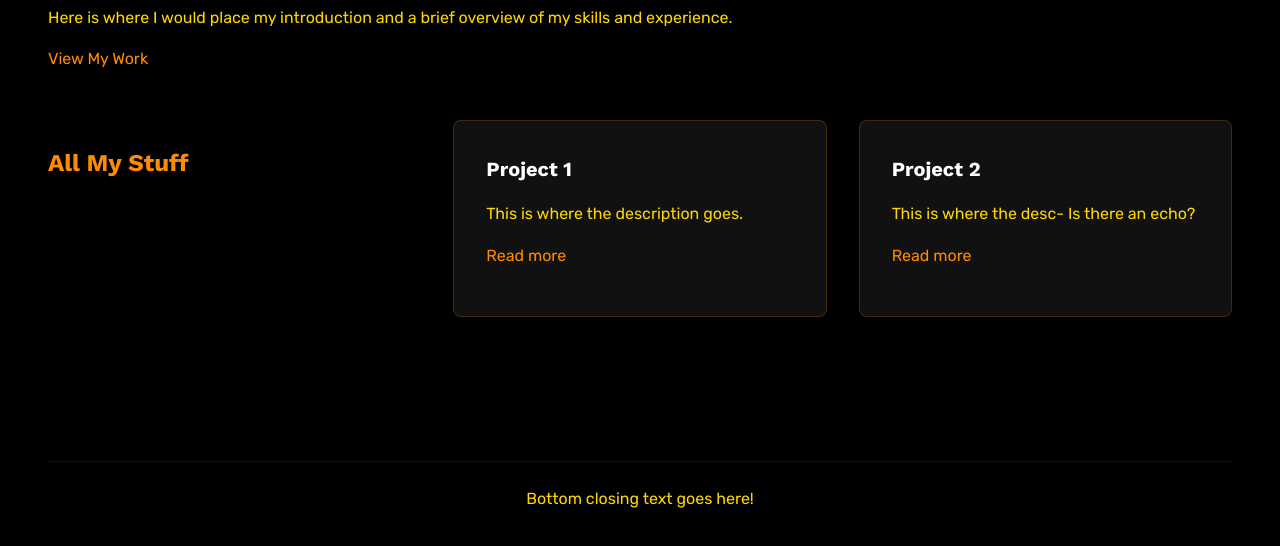
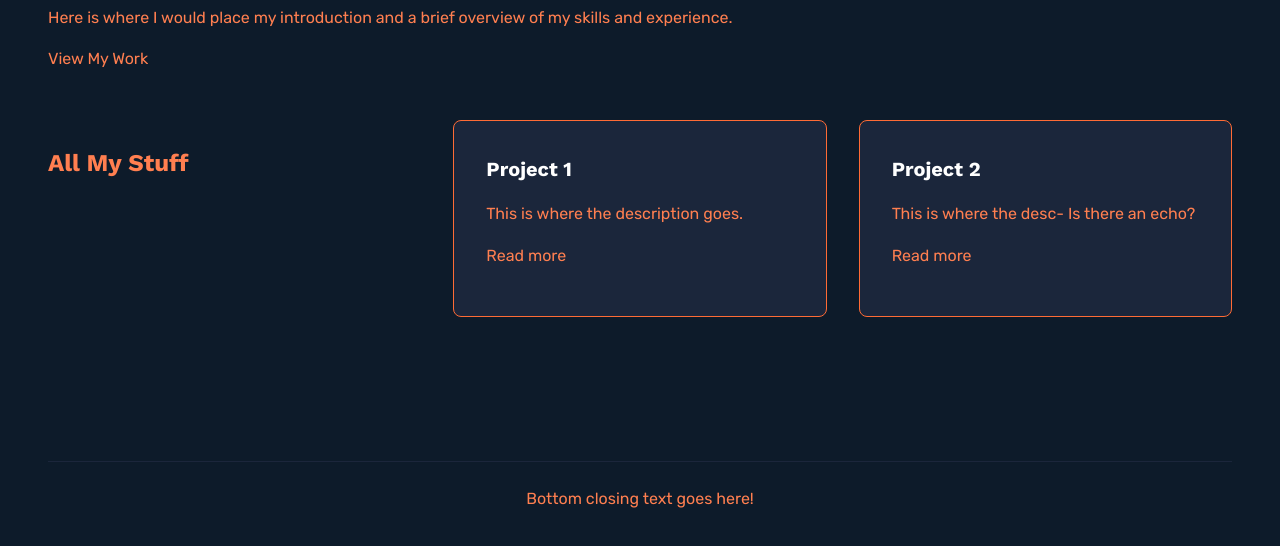
Before and after one commit to StephenVela88/Dev-140, a plain HTML site: page index.html in a window 1280 px wide. Shown: the part 266-812 px from the top of the page. Drawn offline with nearby package versions, Linux system fonts and the light colour scheme.

Commit message:
css error fix

```diff
--- a/Wireframe.css
+++ b/Wireframe.css
@@ -2,16 +2,16 @@
 @import url('https://fonts.googleapis.com/css2?family=Work+Sans:wght@400;600;700&family=Rubik:wght@400&display=swap');
 
 :root {
-  /* Updated color scheme */
-  --bg-dark: #000000;
-  --bg-card: #111111;
-  --text-main: #FFD700;
+  /*Colors*/
+  --bg-dark: #0d1b2a;
+  --bg-card: #1b263b;
+  --text-main: #ff7f50;
   --text-bright: #FFFFFF;
-  --accent-orange: #FF8C00;
-  --accent-hover: #FFA500;
-  --error-red: #FF4C4C;
+  --accent-orange: #ff7f50;
+  --accent-hover: #ff7f50;
+  --error-red: #ff7f50;
 
-  /* Spacers */
+  /*Spacers*/
   --space-8: 8px;
   --space-16: 16px;
   --space-24: 24px;
@@ -20,7 +20,7 @@
   --space-64: 64px;
 }
 
-/* Base Style */
+/*Style*/
 * {
   box-sizing: border-box;
   margin: 0;
@@ -192,7 +192,7 @@ main section:nth-of-type(2) {
 
 .card, article {
   background-color: var(--bg-card);
-  border: 1px solid rgba(255, 140, 0, 0.2);
+  border: 1px solid rgb(255, 107, 53);
   border-radius: 8px;
   padding: var(--space-24);
 }
```
